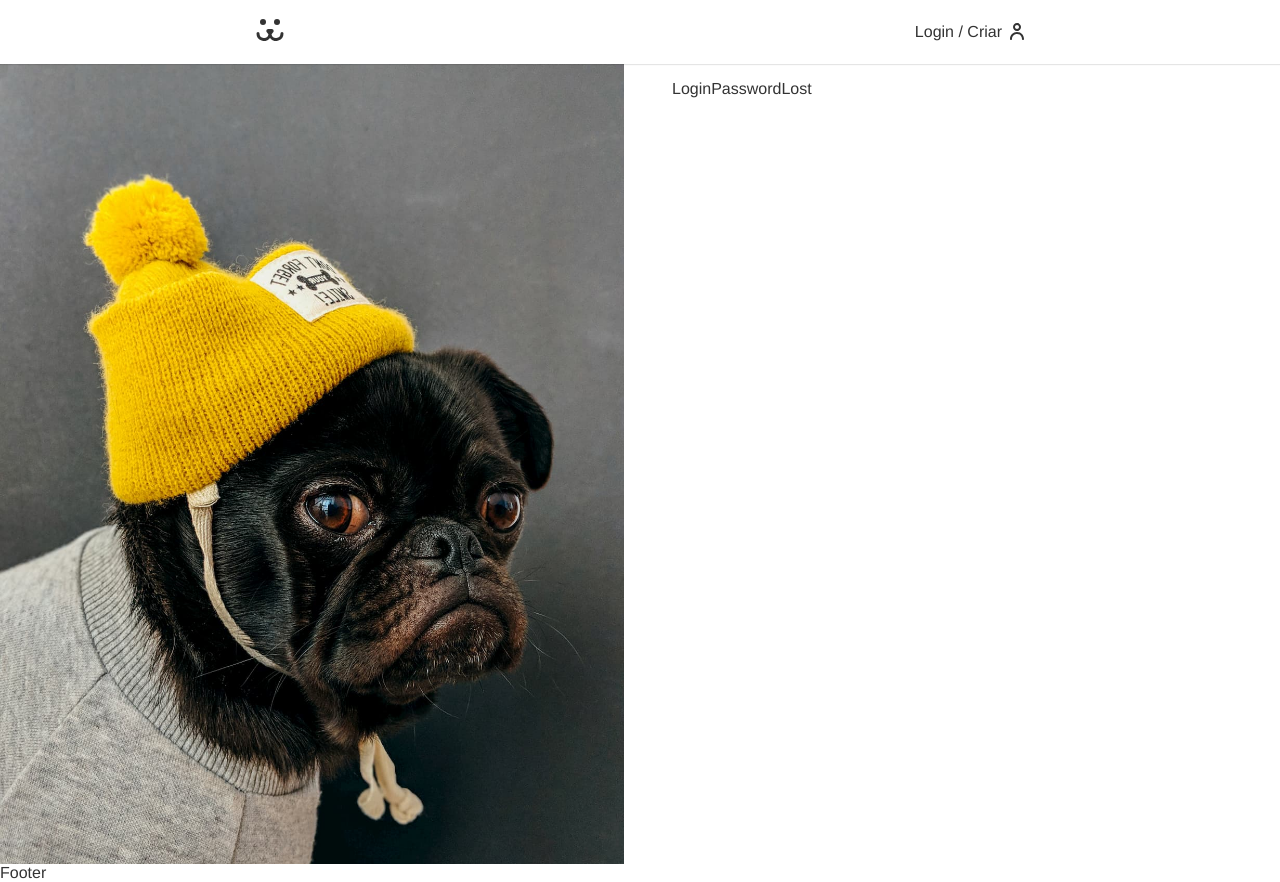
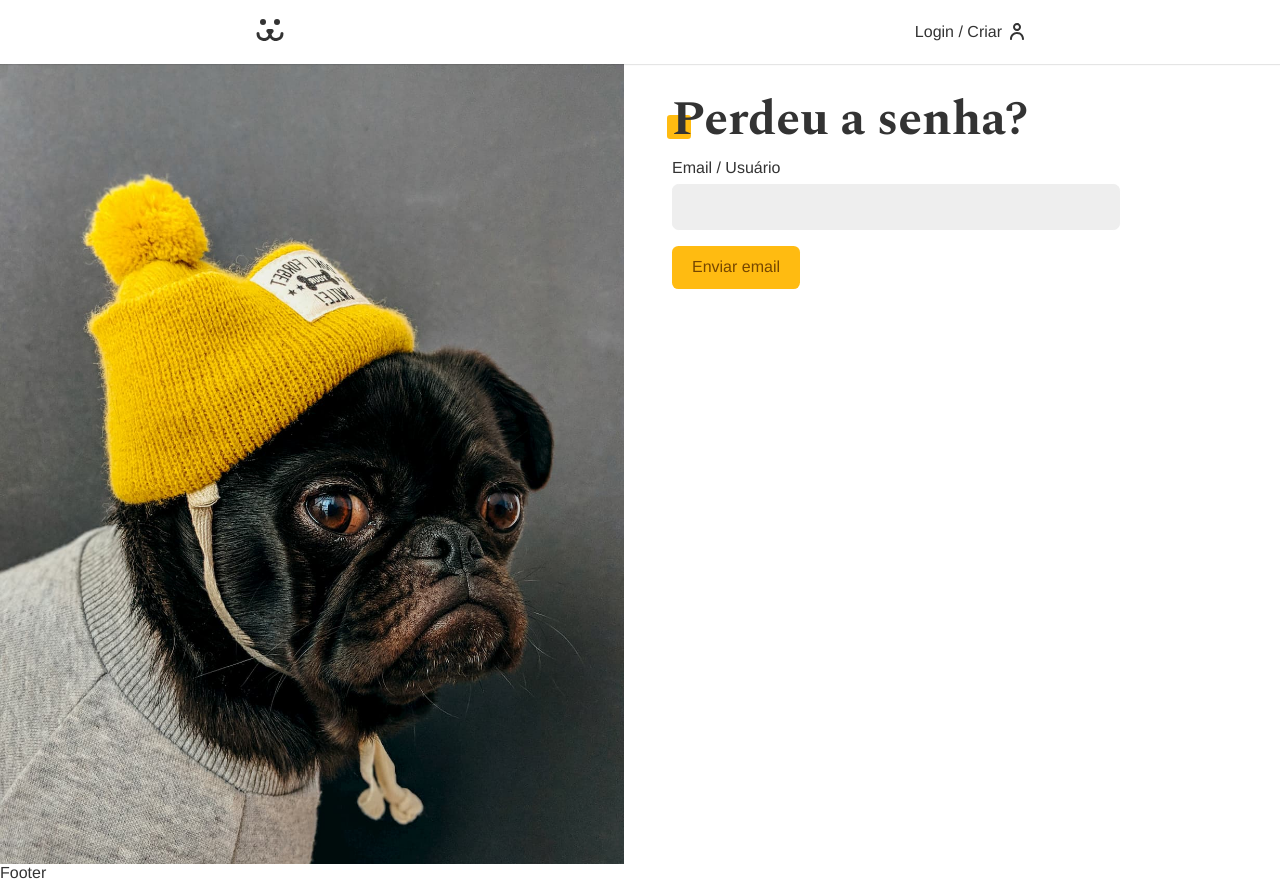
Before and after one commit to PedroPaivaDev/study-origamid-react, a React (Create React App) app: page /login/perdeu in a window 1280 px wide. Built offline with nearby package versions, Linux system fonts and the light colour scheme.

Commit message:
PasswordLost page and post method

```diff
--- a/src/components/Login/LoginPasswordLost.js
+++ b/src/components/Login/LoginPasswordLost.js
@@ -1,9 +1,37 @@
-import React from 'react'
+import React from 'react';
+import Input from '../Forms/Input';
+import Button from '../Forms/Button';
+import useForm from '../../hooks/useForm';
+import useFetch from '../../hooks/useFetch';
+import { PASSWORD_LOST } from '../../service/api';
+import Error from '../Helper/Error';
 
 const LoginPasswordLost = () => {
+  const login = useForm();
+  const {data, loading, error, request} = useFetch();
+
+  const urlLocation = window.location.href.replace('perdeu', 'resetar');
+
+  async function handleSubmit(event) {
+    event.preventDefault();
+    if(login.validate()) {
+      const {url, options} = PASSWORD_LOST({login:login.value, url:urlLocation});
+      const {json} = await request (url, options);
+    }
+  } /* essa url deve ser a do site que eu fiz o deploy */
+
   return (
-    <div>LoginPasswordLost</div>
+    <section>
+      <h1 className='title'>Perdeu a senha?</h1>
+      {data ? <p style={{color: '#4c1'}}>{data}</p> :
+        <form onSubmit={handleSubmit}>
+          <Input label="Email / Usuário" type="text" name="login" {...login} />
+          {loading ? <Button disabled>Enviando...</Button> : <Button>Enviar email</Button>}
+        </form>
+      }
+      <Error error={error}/>
+    </section>
   )
 }
 
-export default LoginPasswordLost
+export default LoginPasswordLost;
--- a/src/service/api.js
+++ b/src/service/api.js
@@ -108,3 +108,16 @@
         },
     }
 }
+
+export function PASSWORD_LOST (body) {
+    return {
+        url: `${API_URL}/api/password/lost`,
+        options: {
+            method: 'POST',
+            headers: {
+                'Content-Type': 'application/json',
+            },
+            body: JSON.stringify(body)
+        },
+    }
+}
```
